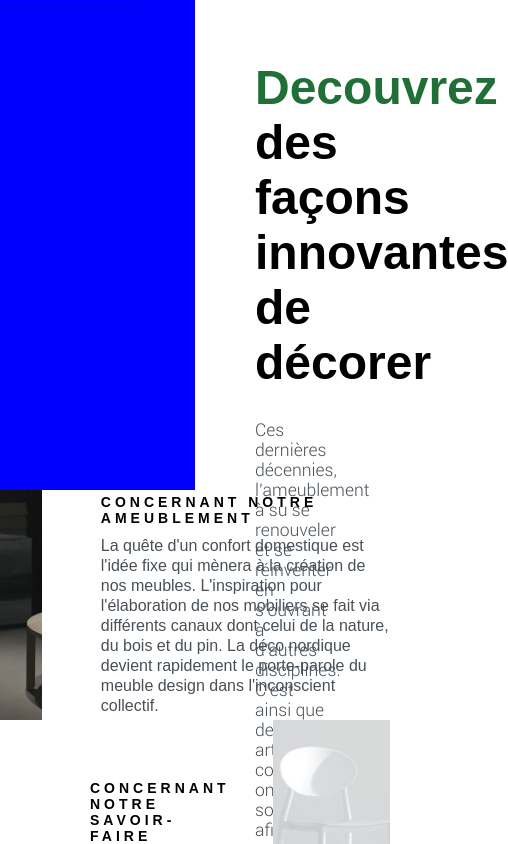
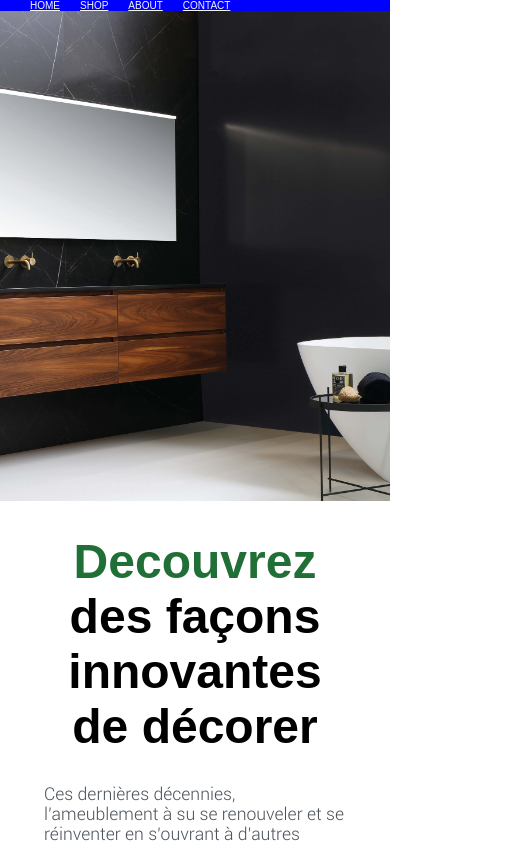
Before and after one commit to mathieuelisa/Room-react-app, a React (Create React App) app: page / in a window 390 px wide. Shown: the top 844 px of the page, 508 px wide, since content can reach past the window. Built offline with nearby package versions, Linux system fonts and the light colour scheme.

Commit message:
Adding menu to HomePage

```diff
--- a/src/Components/HomePage/Header/index.js
+++ b/src/Components/HomePage/Header/index.js
@@ -1,15 +1,21 @@
 import { NavLink } from "react-router-dom";
 import "./styles.scss";
 
-function Header() {
+function Header({ myMenu, myLink }) {
   return (
-    <div>
-      <NavLink to="/" exact>
+    <div className={myMenu}>
+      <NavLink className={myLink} to="/" exact>
         HOME
       </NavLink>
-      <NavLink to="/shop">SHOP</NavLink>
-      <NavLink to="/about">ABOUT</NavLink>
-      <NavLink to="/contact">CONTACT</NavLink>
+      <NavLink className={myLink} to="/shop">
+        SHOP
+      </NavLink>
+      <NavLink className={myLink} to="/about">
+        ABOUT
+      </NavLink>
+      <NavLink className={myLink} to="/contact">
+        CONTACT
+      </NavLink>
     </div>
   );
 }
--- a/src/Components/HomePage/MainContainer/index.js
+++ b/src/Components/HomePage/MainContainer/index.js
@@ -1,6 +1,7 @@
 import "./styles.scss";
 
 import arrowLogo from "../../../Assets/Icons/icon-arrow.svg";
+import wallpaper from "../../../Assets/Img/homepage/desktop-image-hero-1.jpg";
 //Import fonts
 import "../../../Assets/Fonts/RobotoThing.ttf";
 import Header from "../Header";
@@ -9,7 +10,8 @@ function MainContainer() {
   return (
     <div className="home__first-container">
       <div className="home__first-container--firstBloc">
-        <Header />
+        <Header myMenu="pipo" myLink="myLink" />
+        <img className="home__first-container--pictures" src={wallpaper} />
       </div>
 
       <div className="home__first-container--secondBloc">
--- a/src/Components/HomePage/MainContainer/styles.scss
+++ b/src/Components/HomePage/MainContainer/styles.scss
@@ -34,6 +34,12 @@
       font-family: "Roboto";
     }
   }
+
+  &--pictures {
+    height: 100%;
+    width: 100%;
+    object-fit: cover;
+  }
 }
 
 #shopnow {
@@ -58,3 +64,13 @@
   justify-content: space-between;
   width: 178px;
 }
+
+.pipo {
+  color: green;
+  margin-left: 10px;
+}
+
+.myLink {
+  margin-left: 20px;
+  color: whitesmoke;
+}
--- a/src/Components/HomePage/SecondContainer/styles.scss
+++ b/src/Components/HomePage/SecondContainer/styles.scss
@@ -30,4 +30,5 @@
   font-size: 1em;
   color: #495057;
   line-height: 20px;
+  font-family: "Roboto";
 }
--- a/src/Components/HomePage/ThirdContainer/styles.scss
+++ b/src/Components/HomePage/ThirdContainer/styles.scss
@@ -3,15 +3,14 @@
   width: 100%;
   height: 230px;
   flex-direction: row-reverse;
-}
 
-.home__third-container--left {
+  &--left {
     width: 70%;
     height: 230px;
     padding: 60px 90px;
   }
 
-.home__third-container--right {
+  &--right {
     background-image: url("../../../Assets/Img/homepage/image-about-light.jpg");
     background-size: cover;
     background-position: center;
@@ -19,15 +18,4 @@
     width: 30%;
     height: 230px;
   }
-
-.home--title {
-  font-size: 14px;
-  margin-bottom: 10px;
-  letter-spacing: 4px;
 }
-
-.home--text {
-  font-size: 1em;
-  color: #495057;
-  line-height: 20px;
-}
--- a/src/Components/HomePage/index.js
+++ b/src/Components/HomePage/index.js
@@ -1,6 +1,8 @@
 import MainContainer from "./MainContainer";
 import SecondContainer from "./SecondContainer";
 import ThirdContainer from "./ThirdContainer";
+
+import "./styles.scss";
 
 function HomePage() {
   return (
--- /dev/null
+++ b/src/Components/HomePage/styles.scss
@@ -0,0 +1,103 @@
+@media screen and (max-width: 1040px) {
+  .slick-slide img {
+    max-width: 100vw;
+    mask-image: linear-gradient(to bottom, rgba(0, 0, 0, 1), rgba(0, 0, 0, 0));
+    -webkit-mask-image: -webkit-gradient(
+      linear,
+      left top,
+      left bottom,
+      from(rgba(0, 0, 0, 1)),
+      to(rgba(0, 0, 0, 0))
+    );
+  }
+
+  //   .mainBloc-contact {
+  //     mask-image: linear-gradient(to bottom, rgba(0, 0, 0, 1), rgba(0, 0, 0, 0));
+  //     -webkit-mask-image: -webkit-gradient(
+  //       linear,
+  //       left top,
+  //       left bottom,
+  //       from(rgba(0, 0, 0, 1)),
+  //       to(rgba(0, 0, 0, 0))
+  //     );
+  //   }
+
+  .home__first-container {
+    flex-direction: column;
+    height: min-content;
+  }
+
+  .home__first-container--secondBloc-title {
+    text-align: center;
+  }
+
+  .home__second-container,
+  .home__third-container {
+    height: min-content;
+  }
+
+  .home__first-container--firstBloc,
+  .home__first-container--secondBloc,
+  .home__second-container--left,
+  .home__third-container--right {
+    width: 100%;
+  }
+
+  .home__third-container--left {
+    width: 100%;
+    padding: 40px;
+  }
+}
+
+/* max 900px */
+@media screen and (max-width: 945px) {
+  #arrowDiv {
+    width: 45px;
+    margin: 0 auto;
+  }
+
+  .home__second-container,
+  .home__third-container {
+    flex-direction: column;
+    height: 70vh;
+  }
+
+  .home__second-container--left,
+  .home__third-container--right {
+    width: 60%;
+    margin: 0 auto;
+  }
+
+  .home__second-container--right {
+    width: 100%;
+    padding: 40px;
+  }
+
+  .home__second-container_right--text {
+    text-align: center;
+    margin: 0 35px;
+    font-size: 0.8em;
+  }
+
+  .home__third-container--left,
+  .home__second-container--right {
+    text-align: center;
+  }
+
+  .home__second-container_right--title {
+    margin-bottom: 20px;
+    font-size: 1em;
+    text-align: center;
+  }
+
+  .home__first-container--secondBloc {
+    padding: 44px;
+  }
+}
+
+@keyframes fadeOut {
+  100% {
+    opacity: 0;
+    visibility: hidden;
+  }
+}
```
Lines whose indentation alone changed are shown as unchanged.
